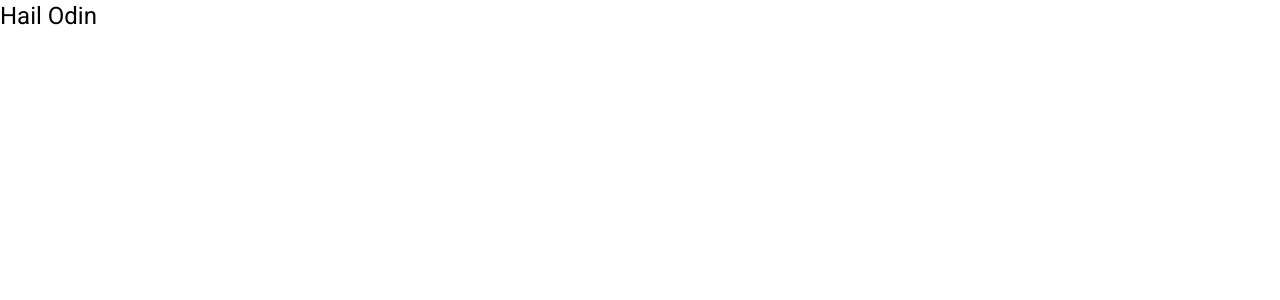
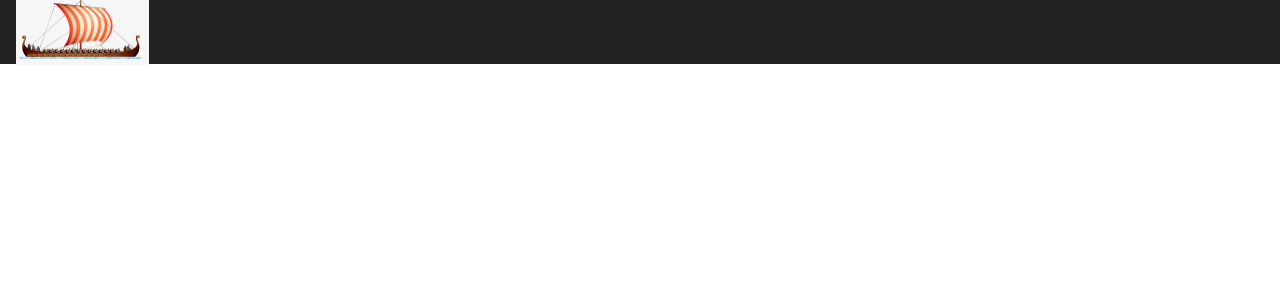
Before and after one commit to HerliKhoury/CRUD-Angular, an Angular app in the folder frontend/: page / in a window 1280 px wide. Shown: the top 300 px of the page. Built offline with nearby package versions, Linux system fonts and the light colour scheme.

Commit message:
header_logo

```diff
--- a/frontend/src/app/app.component.html
+++ b/frontend/src/app/app.component.html
@@ -1 +1,3 @@
-<h1>Hail Odin</h1>
+<app-header>
+
+</app-header>
--- a/frontend/src/app/app.module.ts
+++ b/frontend/src/app/app.module.ts
@@ -5,6 +5,8 @@
 import { AppComponent } from './app.component';
 import { BrowserAnimationsModule } from '@angular/platform-browser/animations';
 import { HeaderComponent } from './components/template/header/header.component';
+
+import {MatToolbarModule} from '@angular/material/toolbar';
 
 @NgModule({
   declarations: [
@@ -14,7 +16,8 @@
   imports: [
     BrowserModule,
     AppRoutingModule,
-    BrowserAnimationsModule
+    BrowserAnimationsModule,
+    MatToolbarModule
   ],
   providers: [],
   bootstrap: [AppComponent]
--- a/frontend/src/app/components/template/header/header.component.html
+++ b/frontend/src/app/components/template/header/header.component.html
@@ -1 +1,7 @@
-<p>header works!</p>
+<mat-toolbar class="header">
+    <span>
+        <a>
+            <img src="assets/img/logo.png" alt="logo">
+        </a>
+    </span>
+</mat-toolbar>
```
Also changed, not shown: frontend/src/assets/img/logo.png (added).
